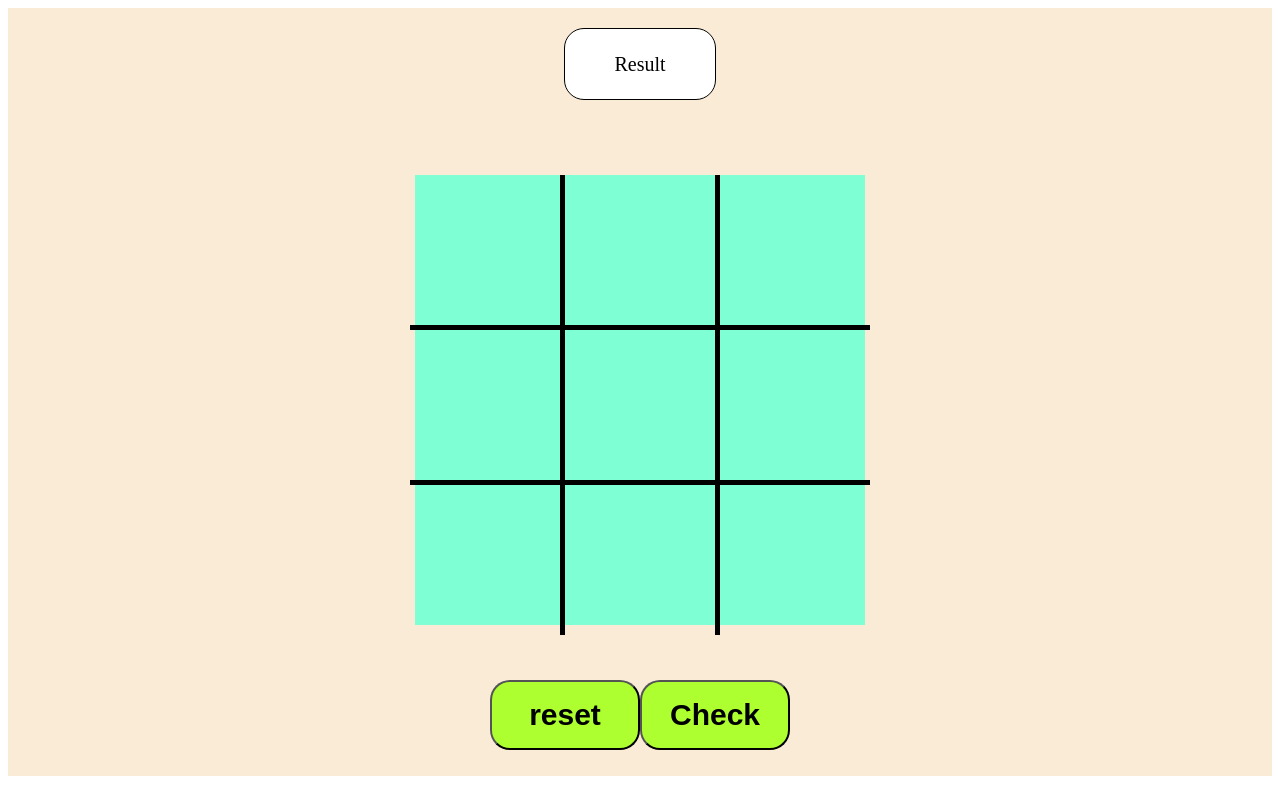
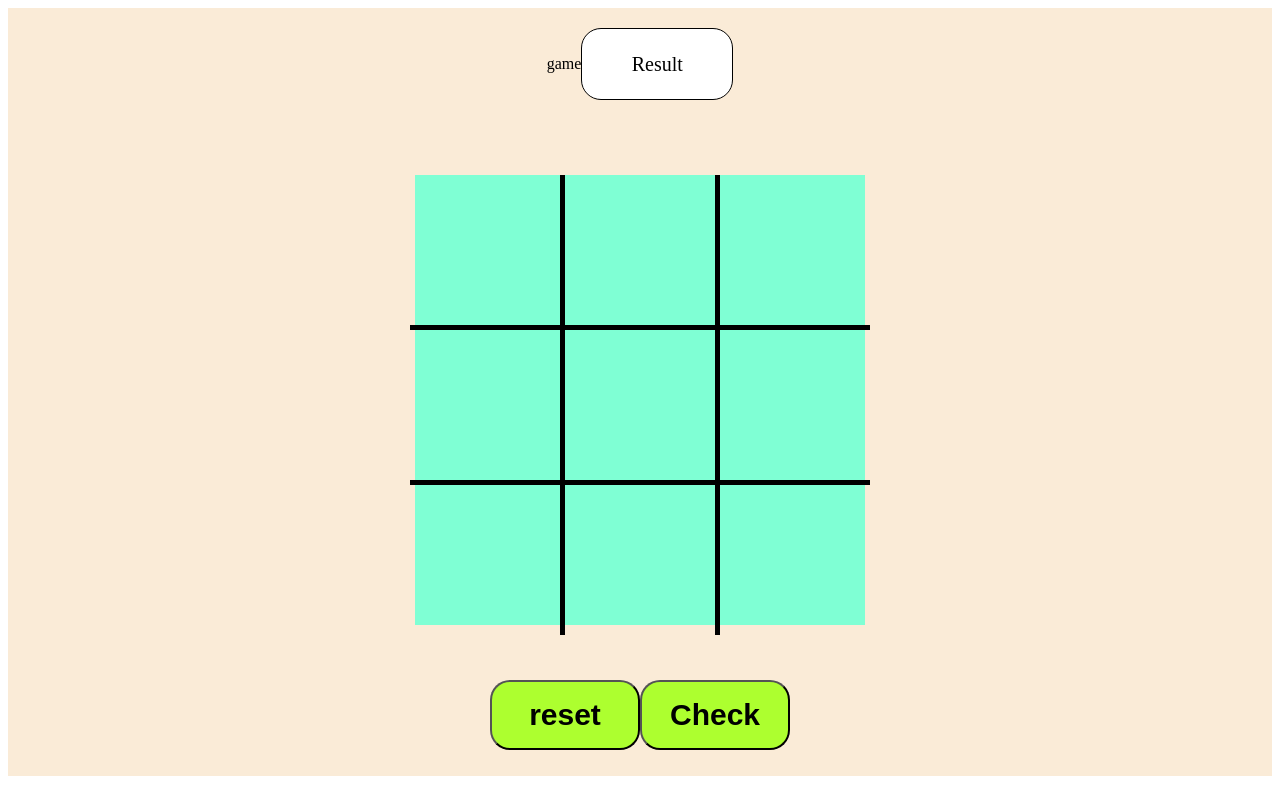
Before and after one commit to ranjithbadkillaya004-lgtm/Tic-Tac-Toe, a plain HTML site: page index.html in a window 1280 px wide. Drawn offline with Linux system fonts and the light colour scheme.

Commit message:
added time

```diff
--- a/index.html
+++ b/index.html
@@ -8,6 +8,7 @@
 </head>
 <body>
     <div class="win">
+        <p>game</p>
     <p class="p" style="font-size: 20px; border: 1px solid black;" >Result</p>
     </div>
     <div class="main">
```
